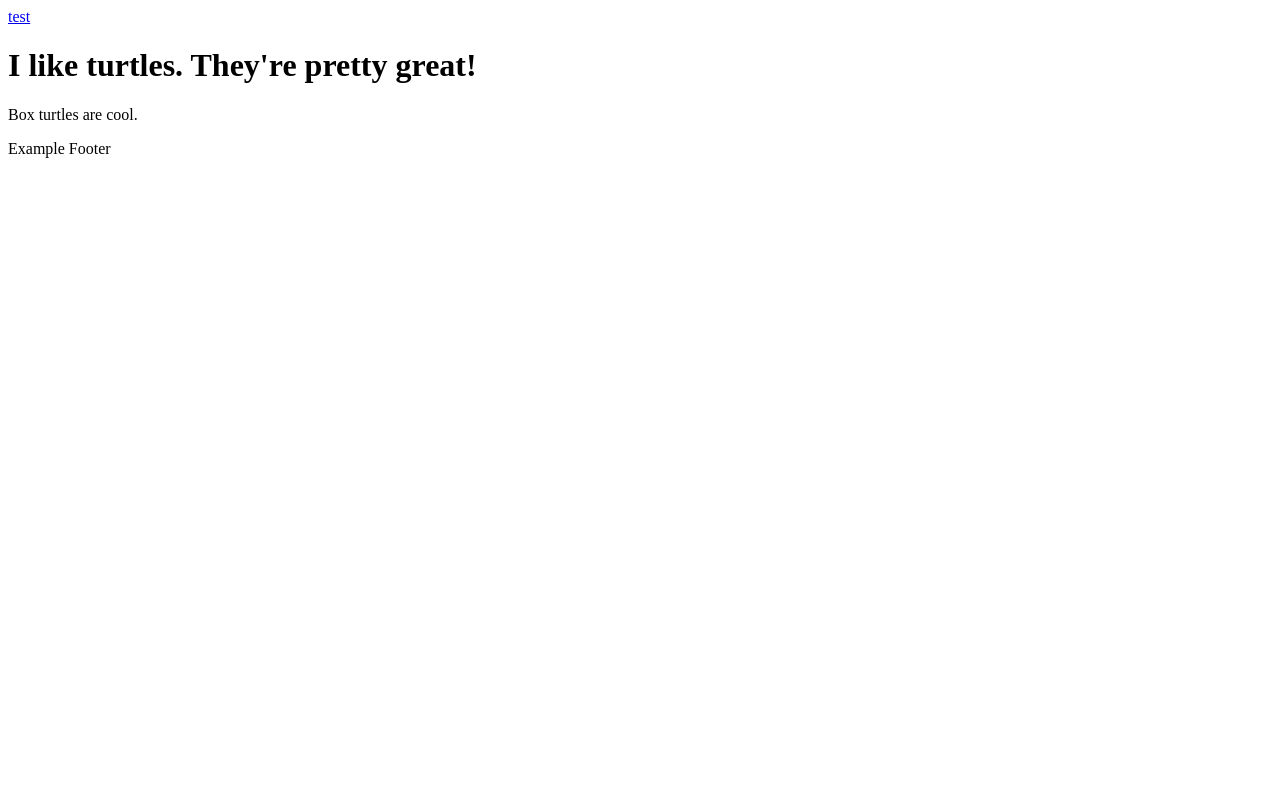
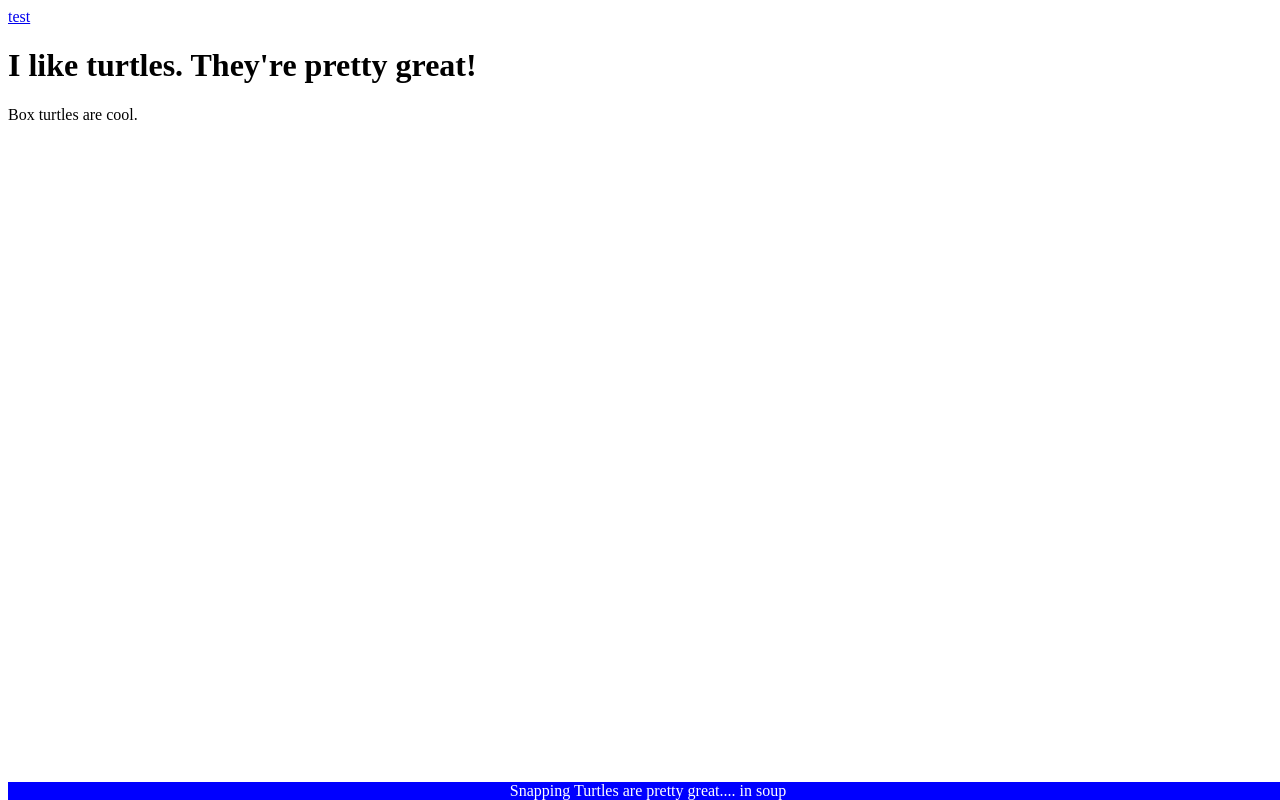
Before and after one commit to casturgi/ucla-example, a plain HTML site: page index.html in a window 1280 px wide. Drawn offline with Linux system fonts and the light colour scheme.

Commit message:
"added footer please dont deny this PR"

```diff
--- a/index.html
+++ b/index.html
@@ -12,6 +12,6 @@
   <h1>I like turtles. They're pretty great!</h1>
   <p>Box turtles are cool.</p>
 
-  <div>Example Footer</div>
+  <div style="position: fixed; width: 100%; text-align: center; color: white; background-color: blue; bottom: 0">Snapping Turtles are pretty great.... in soup</div>
 </body>
 </html>
```
